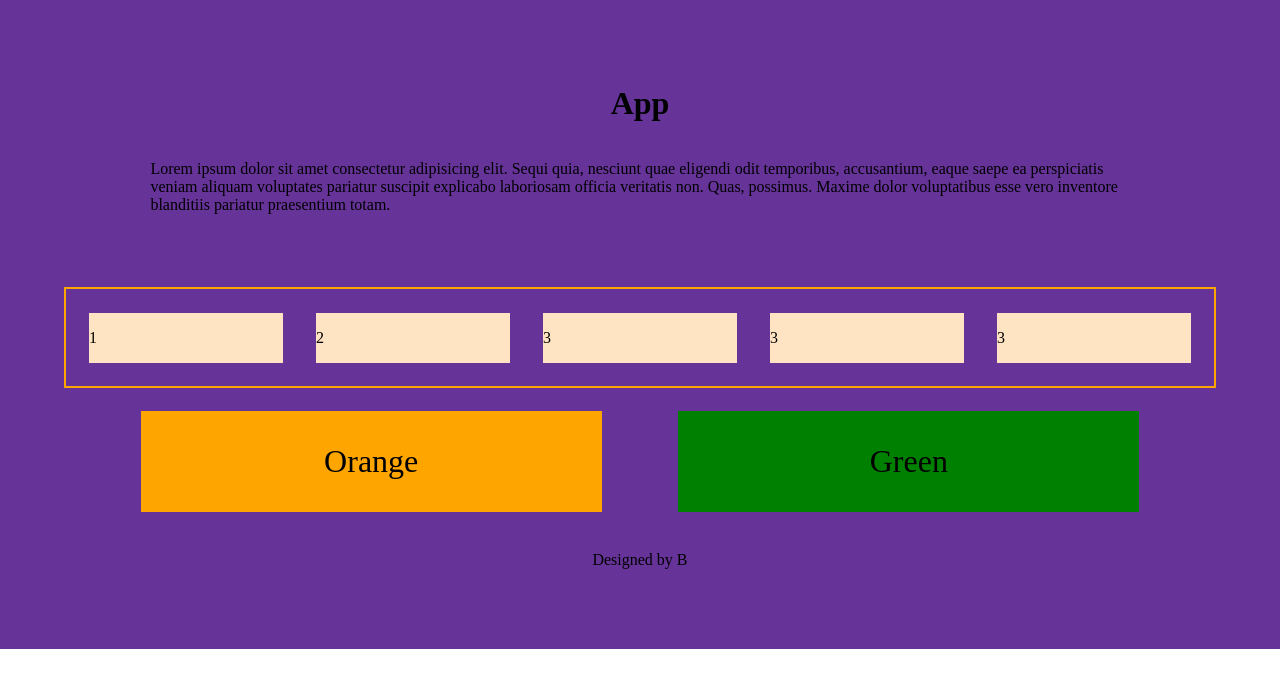
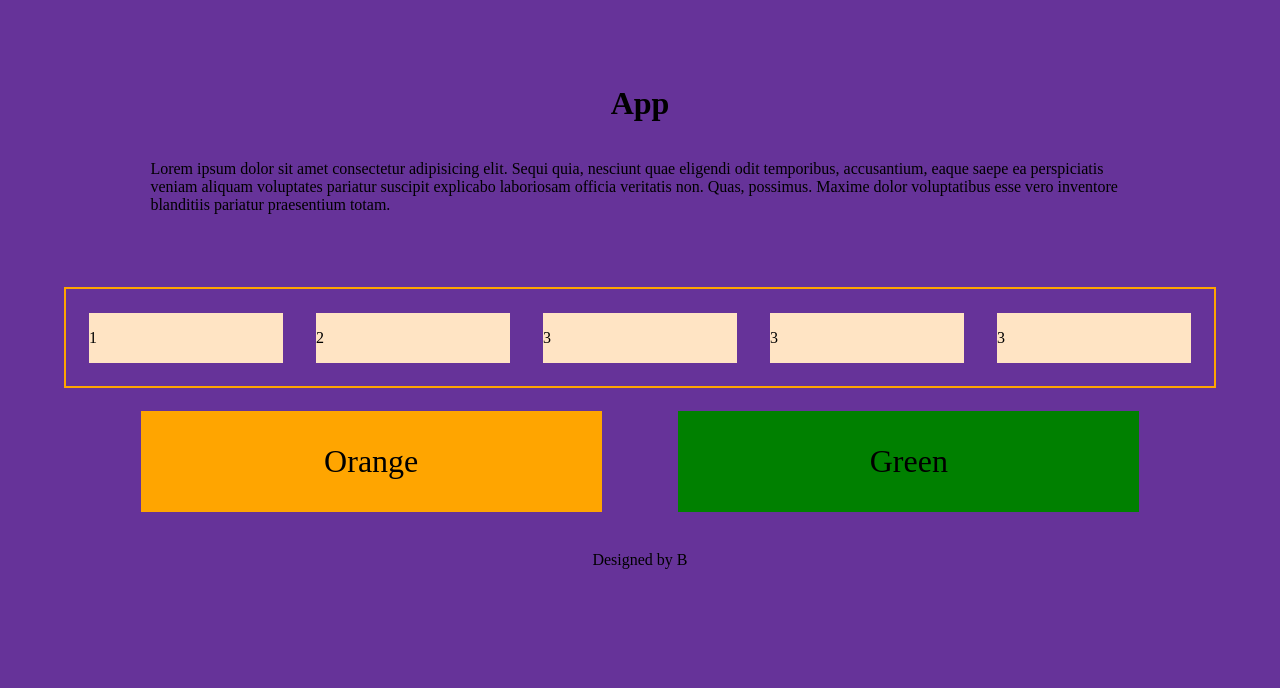
Before and after one commit to bz47/Mobile1, a plain HTML site: page index.html in a window 1280 px wide. Drawn offline with Linux system fonts and the light colour scheme.

Commit message:
remove lanscape

```diff
--- a/styles.css
+++ b/styles.css
@@ -68,9 +68,3 @@ main {
     height: 100vh;
   }
 }
-
-@media (orientation: landscape) {
-  main {
-    height: fit-content;
-  }
-}
```
